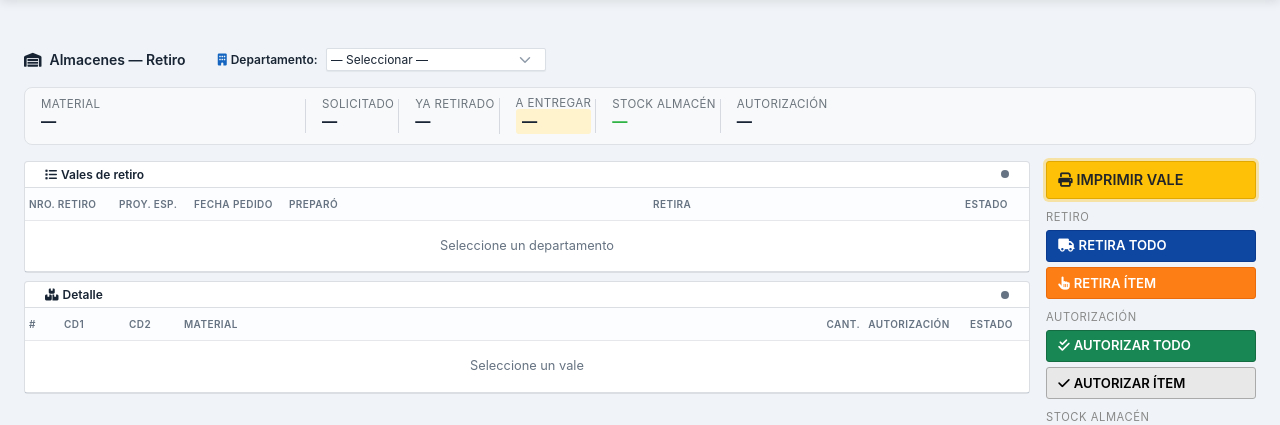
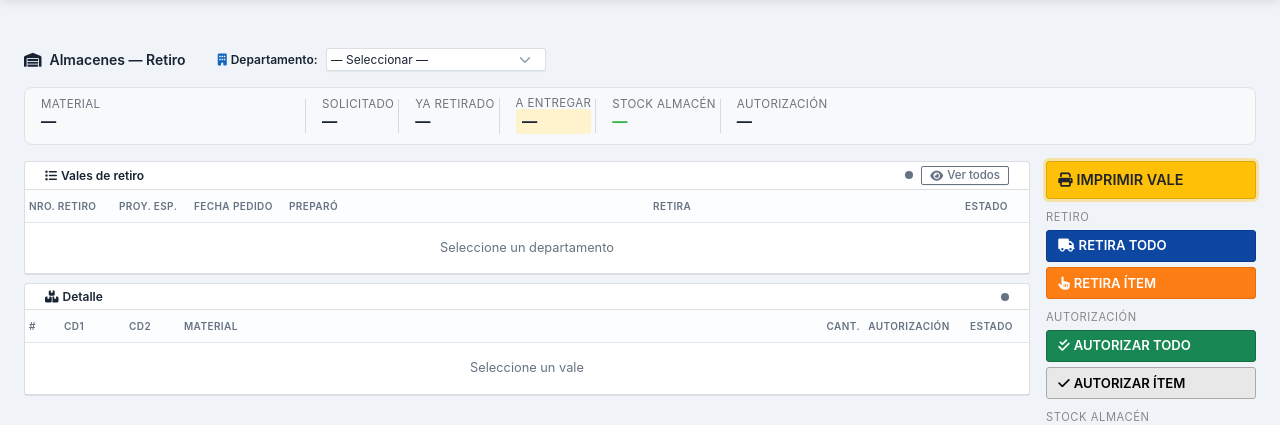
Before and after one commit to gouxgle/comprasrefsa, a Flask app: page /almacenes in a window 1280 px wide. Shown: the part 72-497 px from the top of the page. Run offline with Flask 3, Linux system fonts and the light colour scheme; the visitor is signed in with stand-in values (Sample User, id 1); data that the repository does not hold is empty; some libraries are stand-ins or nearby versions.

Commit message:
feat: filtro pendientes en listado de vales de almacenes
Por defecto muestra solo estado=30. Botón toggle "Ver todos" /
"Solo pendientes" en el card header. Backend acepta ?todos=1.

Co-Authored-By: Claude Sonnet 4.6 <noreply@anthropic.com>

```diff
--- a/modulos/almacenes.py
+++ b/modulos/almacenes.py
@@ -55,7 +55,9 @@ def retiros_sector(id_sector):
     global conn_almacenes, cursor_almacenes
     conn_almacenes, cursor_almacenes = check_connection(conn_almacenes, cursor_almacenes, 'almacenes')
 
-    cursor_almacenes.execute("""
+    solo_pendientes = request.args.get('todos', '0') != '1'
+    filtro_estado = "AND r.estado = 30" if solo_pendientes else ""
+    cursor_almacenes.execute(f"""
         SELECT r.idretiro,
                COALESCE(r.idproyectoespecial, 0)                        AS proyecto,
                r.fechapedido,
@@ -66,7 +68,7 @@ def retiros_sector(id_sector):
         LEFT JOIN comun.operarios op_pide   ON op_pide.IdOperario   = r.quienpidio
         LEFT JOIN comun.operarios op_retira ON op_retira.IdOperario  = r.quienretiro
         LEFT JOIN comun.personal  p         ON p.idlegajo             = r.quienretiro
-        WHERE r.sector = %s
+        WHERE r.sector = %s {filtro_estado}
         ORDER BY r.idretiro DESC
         LIMIT 300
     """, (id_sector,))
--- a/templates/almacenes.html
+++ b/templates/almacenes.html
@@ -131,7 +131,14 @@
                     <i class="fas fa-list me-1"></i>Vales de retiro
                     <span id="lblSector" class="text-muted ms-1"></span>
                 </span>
-                <span id="cntVales" class="badge bg-secondary"></span>
+                <div class="d-flex align-items-center gap-2">
+                    <span id="cntVales" class="badge bg-secondary"></span>
+                    <button id="btnTogglePendientes" onclick="togglePendientes()"
+                            class="btn btn-outline-secondary btn-sm py-0 px-2"
+                            style="font-size:.72rem;">
+                        <i class="fas fa-eye me-1"></i>Ver todos
+                    </button>
+                </div>
             </div>
             <div class="card-body p-0" style="max-height:210px; overflow-y:auto;">
                 <table class="table table-hover table-sm tbl-alm mb-0" id="tablaVales">
@@ -269,6 +276,28 @@ function toast(msg, ok) {
     toastBS.show();
 }
 
+// ── Filtro pendientes ─────────────────────────────────────────────────────────
+let soloPendientes = true;
+
+function togglePendientes() {
+    soloPendientes = !soloPendientes;
+    const btn = document.getElementById('btnTogglePendientes');
+    if (soloPendientes) {
+        btn.innerHTML = '<i class="fas fa-eye me-1"></i>Ver todos';
+        btn.className = 'btn btn-outline-secondary btn-sm py-0 px-2';
+    } else {
+        btn.innerHTML = '<i class="fas fa-filter me-1"></i>Solo pendientes';
+        btn.className = 'btn btn-warning btn-sm py-0 px-2';
+    }
+    const id = document.getElementById('cboSector').value;
+    if (id) cargarRetirosSector(id);
+}
+
+function cargarRetirosSector(id) {
+    const url = '/almacenes/retiros_sector/' + id + (soloPendientes ? '' : '?todos=1');
+    fetch(url).then(r => r.json()).then(cargarVales);
+}
+
 // ── Combo sector ──────────────────────────────────────────────────────────────
 document.getElementById('cboSector').addEventListener('change', function() {
     const id = this.value;
@@ -287,9 +316,7 @@ document.getElementById('cboSector').addEventListener('change', function() {
         return;
     }
 
-    fetch('/almacenes/retiros_sector/' + id)
-        .then(r => r.json())
-        .then(cargarVales);
+    cargarRetirosSector(id);
 });
 
 // ── Cargar grilla 1: vales ────────────────────────────────────────────────────
@@ -466,7 +493,8 @@ function recargarItems() {
 function recargarVales() {
     const sel = document.getElementById('cboSector');
     if (!sel.value) return;
-    fetch('/almacenes/retiros_sector/' + sel.value)
+    const url = '/almacenes/retiros_sector/' + sel.value + (soloPendientes ? '' : '?todos=1');
+    fetch(url)
         .then(r => r.json())
         .then(function(data) {
             cargarVales(data);
```
